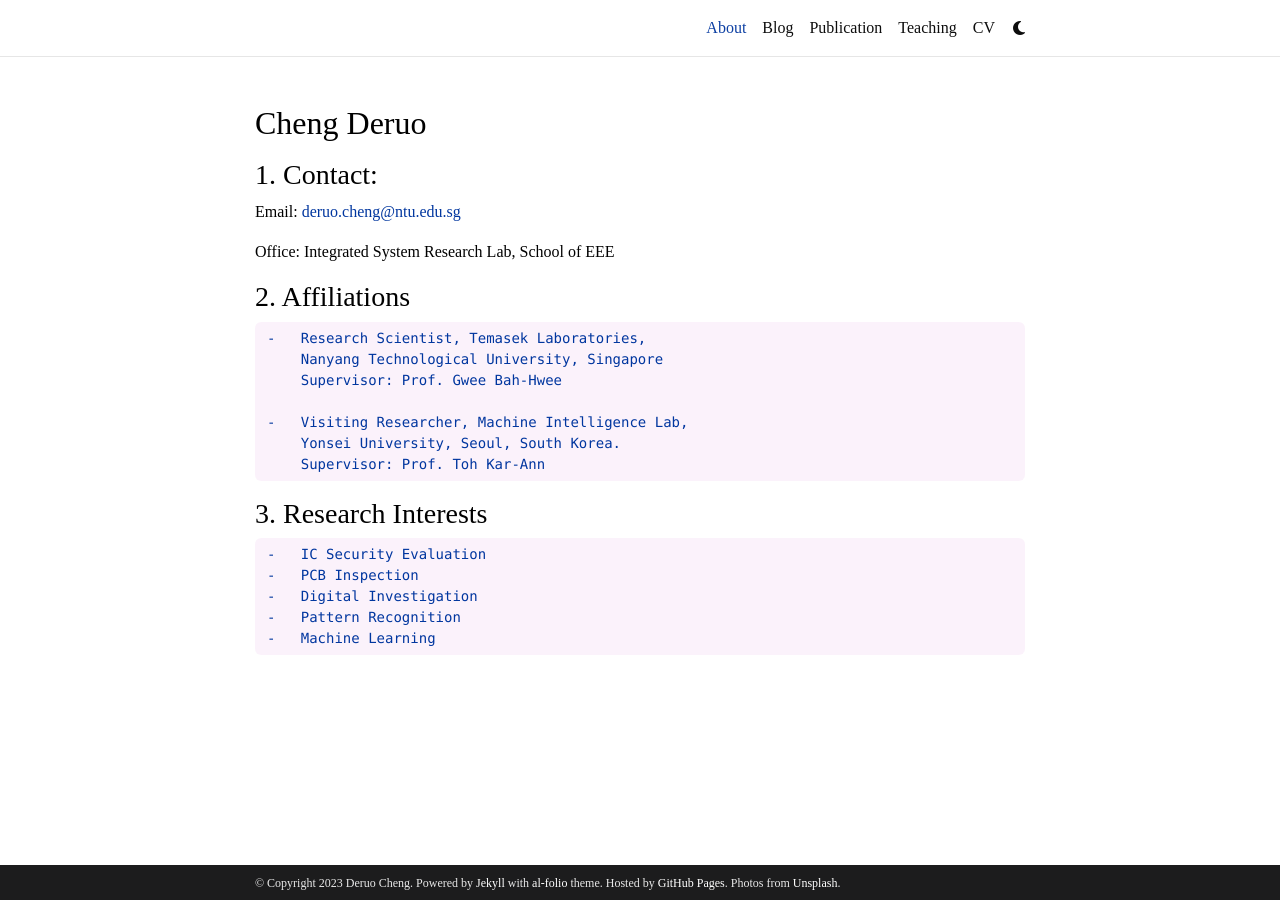
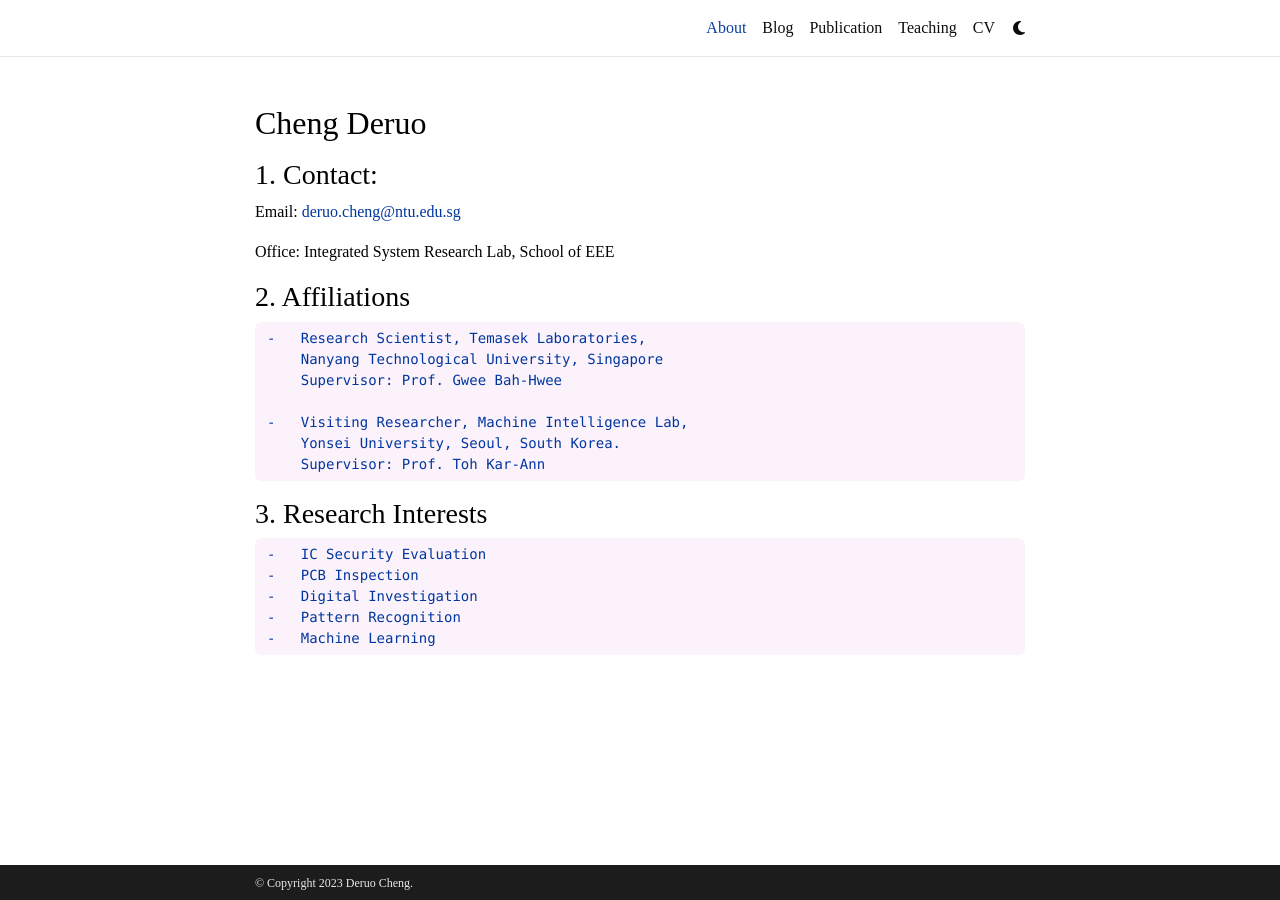
Before and after one commit to deruocheng/deruocheng.github.io, a Jekyll site: the page built from _pages/about.md, in a window 1280 px wide. Built offline with Jekyll 4.4.1, drawn with Linux system fonts in a browser that asks for light colours; comment, search, counter and statistics services are not loaded; a style sheet for code colours, icons or effects is not loaded.

Commit message:
delete default external blog

```diff
--- a/_config.yml
+++ b/_config.yml
@@ -8,12 +8,8 @@
 last_name: Cheng
 email: deruo.cheng@ntu.edu.sg
 description: > # the ">" symbol means to ignore newlines until "footer_text:"
-  A simple, whitespace theme for academics. Based on [*folio](https://github.com/bogoli/-folio) design.
 footer_text: >
-  Powered by <a href="https://jekyllrb.com/" target="_blank">Jekyll</a> with <a href="https://github.com/alshedivat/al-folio">al-folio</a> theme.
-  Hosted by <a href="https://pages.github.com/" target="_blank">GitHub Pages</a>.
-  Photos from <a href="https://unsplash.com" target="_blank">Unsplash</a>.
-keywords: jekyll, jekyll-theme, academic-website, portfolio-website  # add your own keywords or leave empty
+keywords:  # add your own keywords or leave empty
 
 lang: en # the language of your site (for example: en, fr, cn, ru, etc.)
 icon: icon.png  # the emoji used as the favicon (alternatively, provide image name in /assets/img/)
@@ -79,13 +75,13 @@
 scholar_userid: # your Google Scholar ID
 semanticscholar_id: # your Semantic Scholar ID
 whatsapp_number: # your WhatsApp number (full phone number in international format. Omit any zeroes, brackets, or dashes when adding the phone number in international format.)
-orcid_id: # your ORCID ID
+orcid_id: 0000-0003-2497-9340 # your ORCID ID
 medium_username: # your Medium username
 quora_username: # your Quora username
 publons_id: # your ID on Publons
 lattes_id: # your ID on Lattes (Brazilian Lattes CV)
 osf_id: # your OSF ID
-research_gate_profile: # your profile on ResearchGate
+research_gate_profile: https://www.researchgate.net/profile/Deruo-Cheng # your profile on ResearchGate
 scopus_id: # your profile on Scopus
 blogger_url: # your blogger URL
 work_url: # work page URL
@@ -123,9 +119,9 @@
 # Blog
 # -----------------------------------------------------------------------------
 
-blog_name: al-folio # blog_name will be displayed in your blog page
+blog_name: # al-folio # blog_name will be displayed in your blog page
 blog_nav_title: Blog # your blog must have a title for it to be displayed in the nav bar
-blog_description: a simple whitespace theme for academics
+blog_description: # a simple whitespace theme for academics
 permalink: /blog/:year/:title/
 
 # Pagination
@@ -158,8 +154,8 @@
 # If you have blog posts published on medium.com or other external sources,
 # you can display them in your blog by adding a link to the RSS feed.
 external_sources:
-  - name: medium.com
-    rss_url: https://medium.com/@al-folio/feed
+#  - name: medium.com
+#    rss_url: https://medium.com/@al-folio/feed
 
 # -----------------------------------------------------------------------------
 # Collections
```
